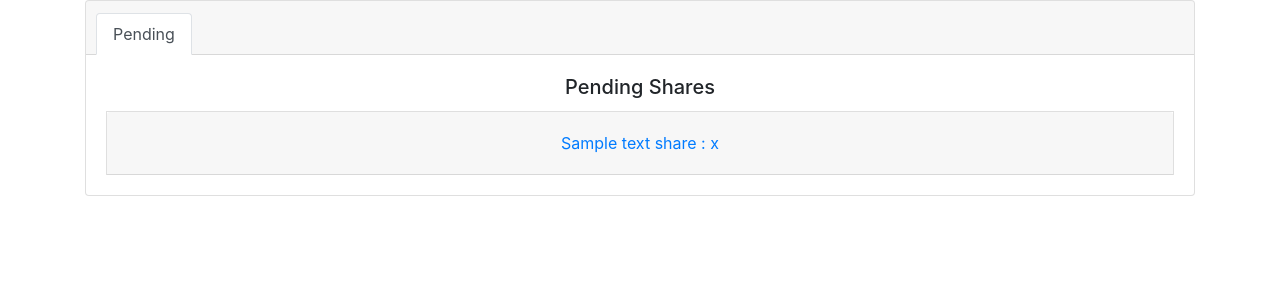
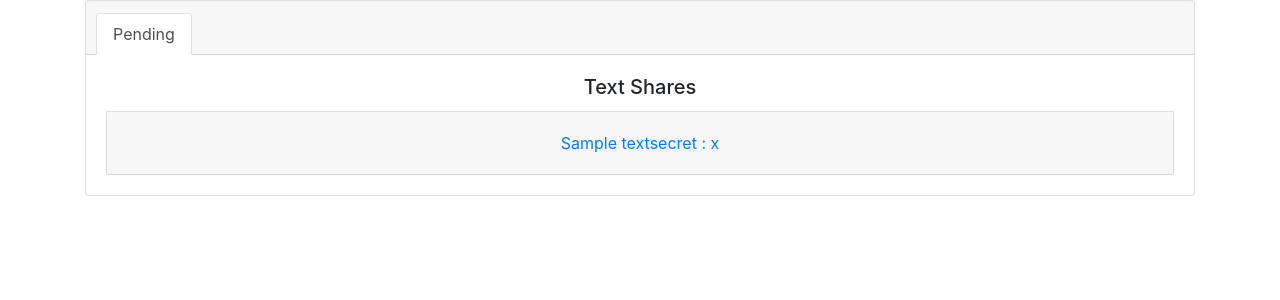
Before and after one commit to kyokley/passshare, a Django app: template passshare/templates/secret_store/recover.html in a window 1280 px wide. Shown: the part 56-356 px from the top of the page. Run offline with Django 3.2, Linux system fonts and the light colour scheme; tables that the repository leaves empty hold one stand-in row (values such as "Sample post"); the template is opened without the code that fills it: values that come from a table or form of the project are taken from there, most other values are stand-ins (such as "Sample title", 1, 10 or a date in 2020); parts of the project's set-up code (start-up, migrations or seed data) failed here and were passed over; some libraries are stand-ins or nearby versions.

Commit message:
display secrets that have been shared with the user

```diff
--- a/passshare/secret_store/views.py
+++ b/passshare/secret_store/views.py
@@ -54,9 +54,9 @@ def recover(request):
     if not user.is_authenticated:
         raise Exception('User not authenticated')
 
-    text_shares = TextSecret.objects.filter(owner=user)
-    up_shares = UPSecret.objects.filter(owner=user)
-    file_shares = FileSecret.objects.filter(owner=user)
+    text_shares = TextSecret.objects.filter(viewers=user)
+    up_shares = UPSecret.objects.filter(viewers=user)
+    file_shares = FileSecret.objects.filter(viewers=user)
 
     context = {'user': request.user,
                'text_shares': text_shares,
--- a/passshare/templates/secret_store/recover.html
+++ b/passshare/templates/secret_store/recover.html
@@ -26,25 +26,25 @@
         <div class="card-header">
             <ul class="nav nav-tabs card-header-tabs">
                 <li class="nav-item">
-                <a class="nav-link active" data-toggle="tab" href="#pending-tab">Pending</a>
+                <a class="nav-link active" data-toggle="tab" href="#text-tab">Pending</a>
                 </li>
             </ul>
         </div>
         <div class="card-body">
             <div class="tab-content" id="nav-tabContent">
-                <div class="tab-pane fade show active" id="pending-tab" role="tabpanel" aria-labelledby="nav-home-tab">
-                    <h5 class="card-title">Pending Shares</h5>
-                    {% if pending_shares %}
-                        <div class="accordion" id="pending-share-accordion">
-                            {% for pending_share in pending_shares %}
+                <div class="tab-pane fade show active" id="text-tab" role="tabpanel" aria-labelledby="nav-home-tab">
+                    <h5 class="card-title">Text Shares</h5>
+                    {% if text_shares %}
+                        <div class="accordion" id="text-share-accordion">
+                            {% for text_share in text_shares %}
                                 <div class="card">
-                                    <div class="card-header" id="pending-share-heading{{forloop.counter}}">
+                                    <div class="card-header" id="text-share-heading{{forloop.counter}}">
                                         <h5 class="mb-0">
-                                            <button class="btn btn-link" type="button" data-toggle="collapse" data-target="#pending-share-collapse{{forloop.counter}}" aria-expanded="true" aria-controls="pending-share-collapse{{forloop.counter}}">{{text_share.label}} : {{text_share.display_hash}}</button>
+                                            <button class="btn btn-link" type="button" data-toggle="collapse" data-target="#text-share-collapse{{forloop.counter}}" aria-expanded="true" aria-controls="text-share-collapse{{forloop.counter}}">{{text_share.label}} : {{text_share.display_hash}}</button>
                                         </h5>
                                     </div>
 
-                                    <div id="pending-share-collapse{{forloop.counter}}" class="collapse" aria-labelledby="pending-share-heading{{forloop.counter}}" data-parent="#pending-share-accordion">
+                                    <div id="text-share-collapse{{forloop.counter}}" class="collapse" aria-labelledby="text-share-heading{{forloop.counter}}" data-parent="#text-share-accordion">
                                         <div class="card-body">
                                             <table class="table table-borderless">
                                                 <thead>
```
